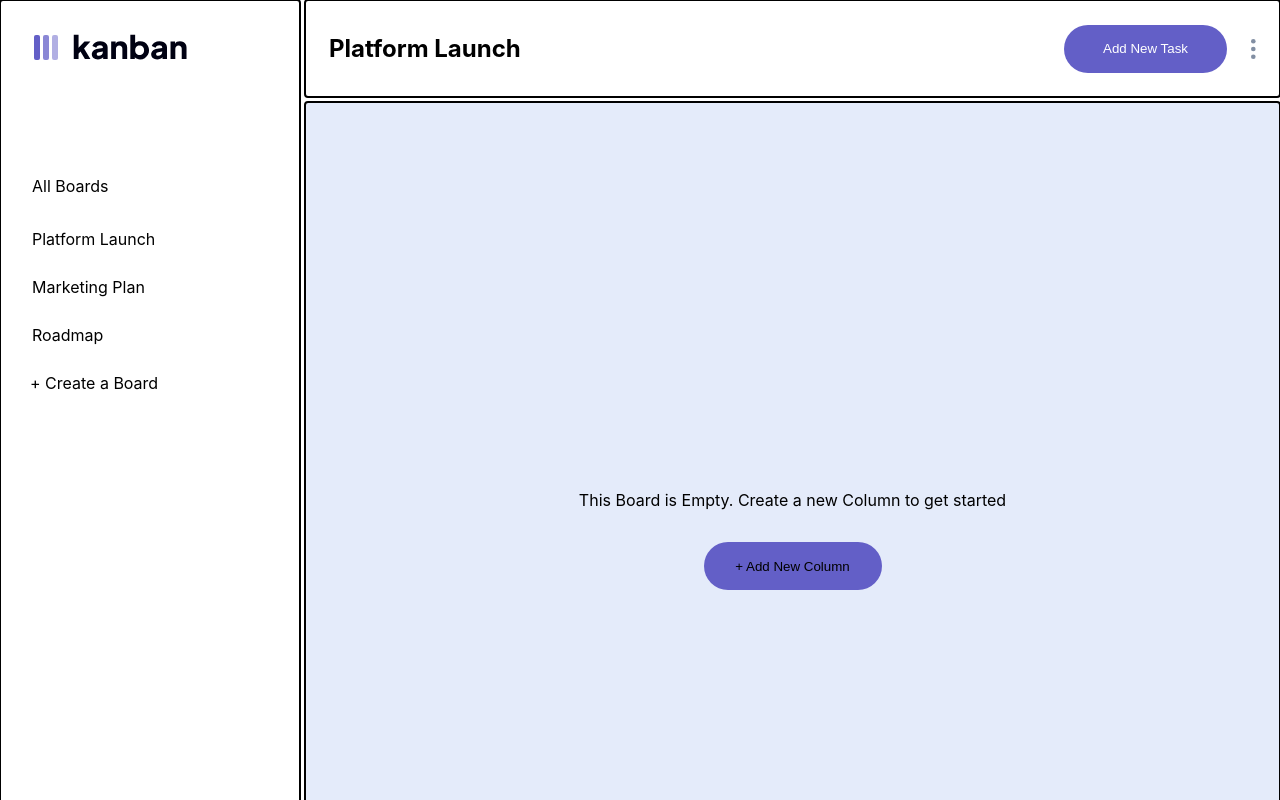
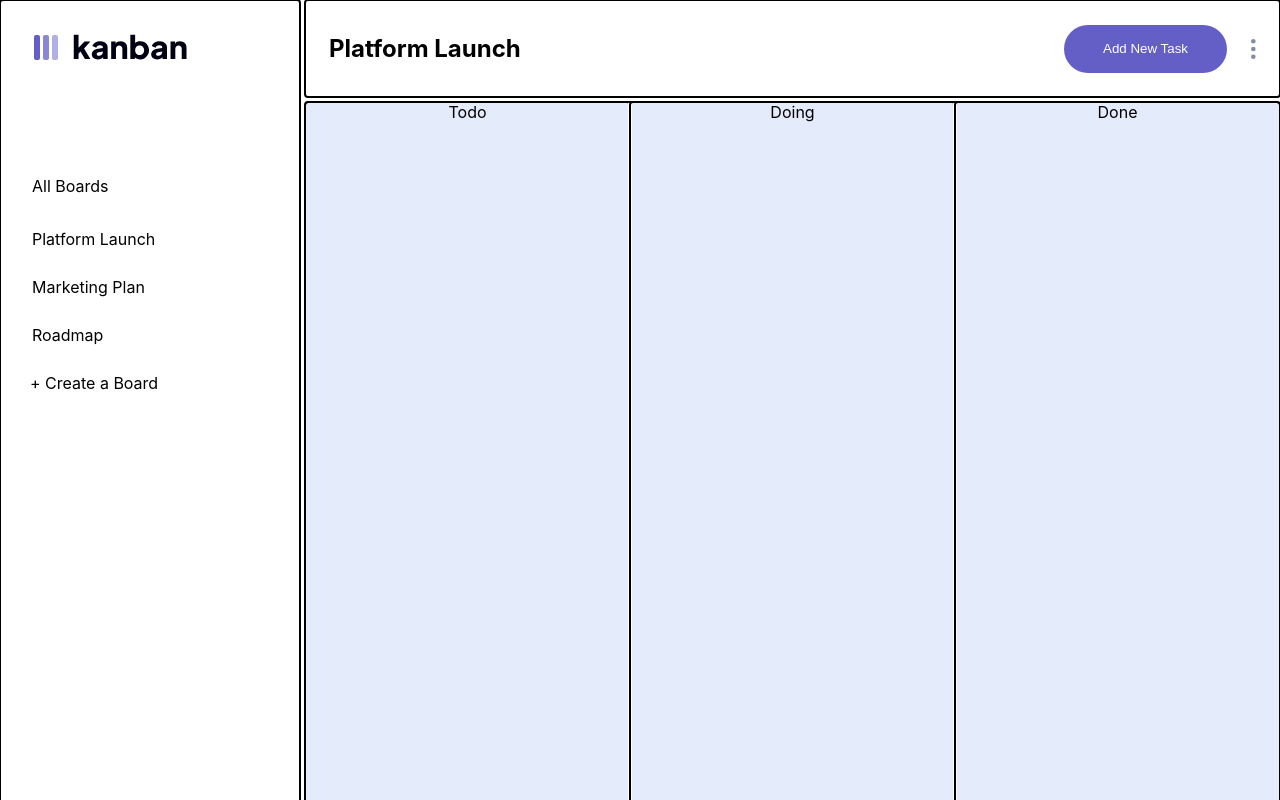
Before and after one commit to aliuwd927/kanban-task-management-web-app, a React (Create React App) app in the folder client/: page / in a window 1280 px wide. Shown: the top 800 px of the page. Built offline with nearby package versions, Linux system fonts and the light colour scheme.

Commit message:
learned Nullish coalescing

```diff
--- a/client/src/App.css
+++ b/client/src/App.css
@@ -225,3 +225,17 @@
 /*
 https://upmostly.com/tutorials/build-a-react-switch-toggle-component
 */
+
+.task_Column{
+  width: 100%;
+  height: 100%;
+  display: flex;
+  flex-direction: row;
+  justify-content: space-evenly;
+}
+
+.Todo_Container,.Doing_Container,.Done_Container{
+  text-align: center ;
+  width: 100%;
+  outline: auto;
+}
--- a/client/src/components/board/BoardInfoContainer.tsx
+++ b/client/src/components/board/BoardInfoContainer.tsx
@@ -1,7 +1,29 @@
+import { useContext } from "react";
+import KanbanInfo from "../../kanbanContextProvider";
 export default function BoardInfoComponent() {
+  const [state, dispatch] = useContext(KanbanInfo)!;
+  const boardArr = state?.storeData?.boards;
+
+  /*
+
+  ad0ran: its like the || but only against undefined/null values
+  const [colArray] = boardArray?.map() ?? [];
+  https://developer.mozilla.org/en-US/docs/Web/JavaScript/Reference/Operators/Logical_AND#short-circuit_evaluation
+
+  */
+
+  const [colArr] =
+    boardArr?.map((element) => {
+      console.log(element.columns);
+      return element?.columns;
+    }) ?? [];
   return (
-    <div>
-      <div></div>
+    <div className="task_Column">
+      {colArr?.map((element) => {
+        return (
+          <div className={`${element.name}_Container`}>{element?.name}</div>
+        );
+      })}
     </div>
   );
 }
--- a/client/src/components/header/TaskContainer.tsx
+++ b/client/src/components/header/TaskContainer.tsx
@@ -1,8 +1,11 @@
 import BoardEmpty from "../board/BoardEmpty";
+import KanbanInfo from "../../kanbanContextProvider";
+import { useContext } from "react";
+import BoardInfoComponent from "../board/BoardInfoContainer";
 export default function TaskContainer() {
-  return (
-    <div className="task_Container">
-      <BoardEmpty />
-    </div>
-  );
+  const [state, dispatch] = useContext(KanbanInfo)!;
+  const isApiEmpty =
+    state === undefined ? <BoardEmpty /> : <BoardInfoComponent />;
+
+  return <div className="task_Container">{isApiEmpty}</div>;
 }
--- a/client/src/components/sidebar/BoardComponent.tsx
+++ b/client/src/components/sidebar/BoardComponent.tsx
@@ -3,7 +3,6 @@ import { useContext } from "react";
 export default function BoardComponent() {
   const [state, dispatch] = useContext(KanbanInfo)!;
   const sideElement = state?.storeData.boards;
-  console.log(sideElement);
 
   return (
     <div className="board_Container">
```
